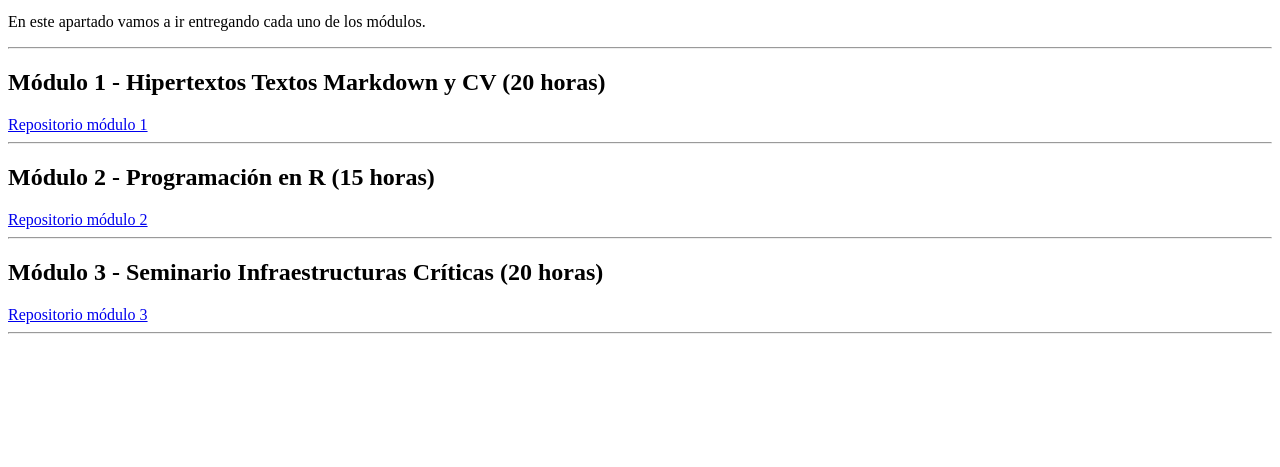
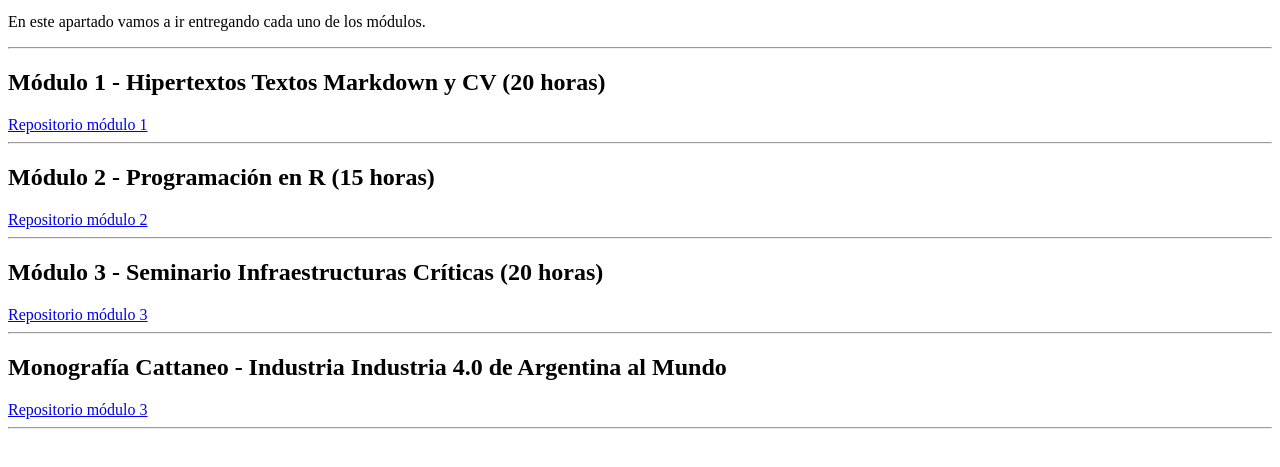
Before and after one commit to libreriaPB/home, a plain HTML site: page index.html in a window 1280 px wide. Shown: the part 87-554 px from the top of the page. Drawn offline with Linux system fonts and the light colour scheme.

Commit message:
Update index.html

```diff
--- a/index.html
+++ b/index.html
@@ -19,6 +19,10 @@
   <a href="colocar link de modulo 3">Repositorio módulo 3</a>
   <hr>
 
+<h2> Monografía Cattaneo - Industria Industria 4.0 de Argentina al Mundo </h2>
+  <a href="https://github.com/libreriaPB/home/blob/804ae7e994a24705dd18ccb1a3a720f81ccfc5a4/Monografia%20Cattaneo%20terminada.dot">Repositorio módulo 3</a>
+  <hr>
+
 </body>
 
 </html>
```
